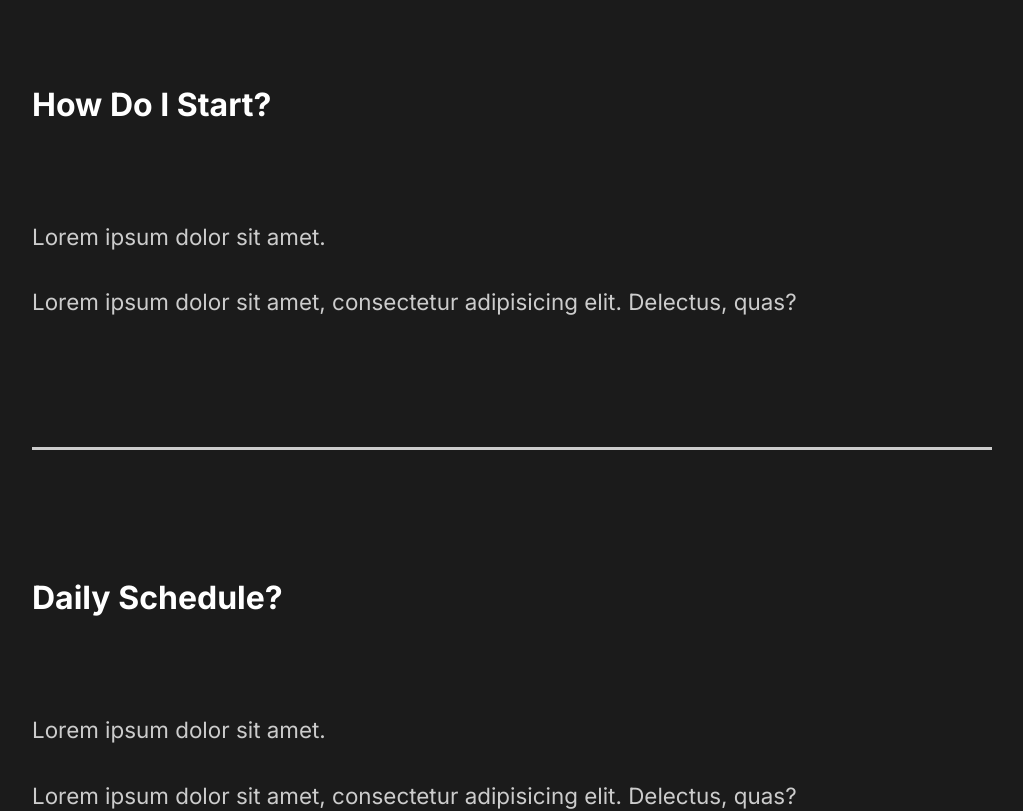
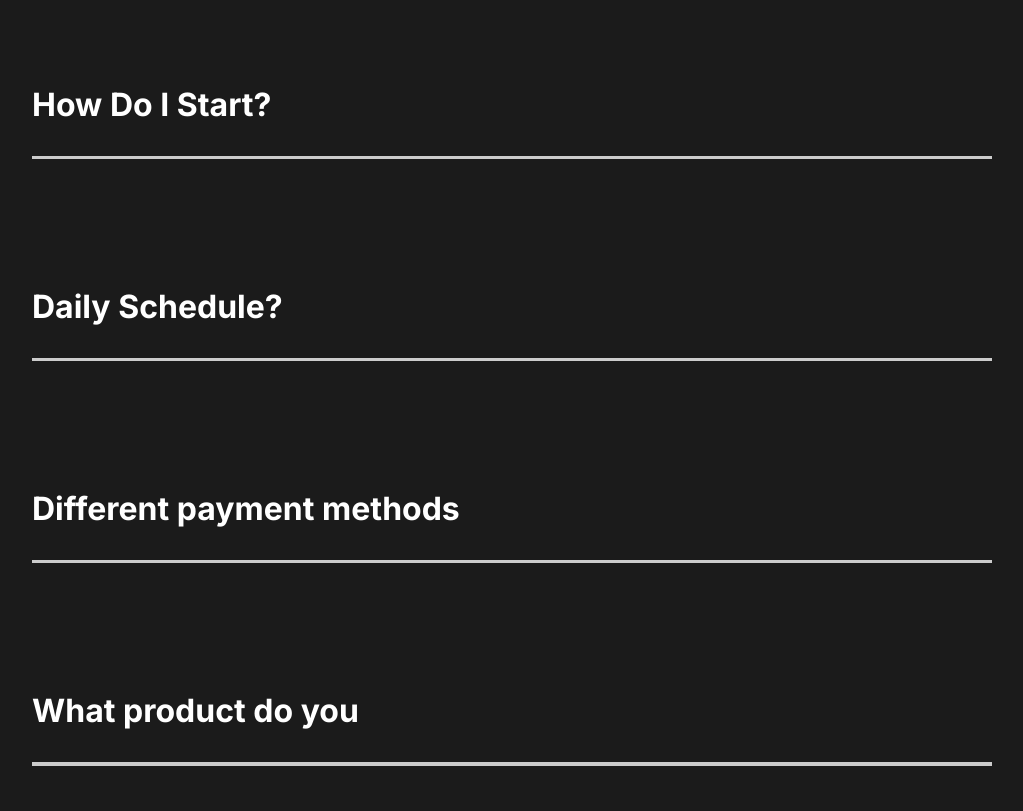
Before and after one commit to anshumanxda/react-practice-portfolio, a React (Create React App) app: page / in a window 1280 px wide. Shown: the part 2420-3231 px from the top of the page, without its empty margins (128-1151 px from the left). Built offline with nearby package versions, Linux system fonts and the light colour scheme.

Commit message:
faqSection: default hidden

```diff
--- a/src/comonents/Toggle.js
+++ b/src/comonents/Toggle.js
@@ -2,7 +2,7 @@ import { motion } from "framer-motion";
 import React, { Children, useState } from "react";
 
 const Toggle = ({ children, title }) => {
-  const [toggle, setToggle] = useState(true);
+  const [toggle, setToggle] = useState(false);
   return (
     <motion.div layout className="question" onClick={() => setToggle(!toggle)}>
       <motion.h4 layout>{title}</motion.h4>
```
